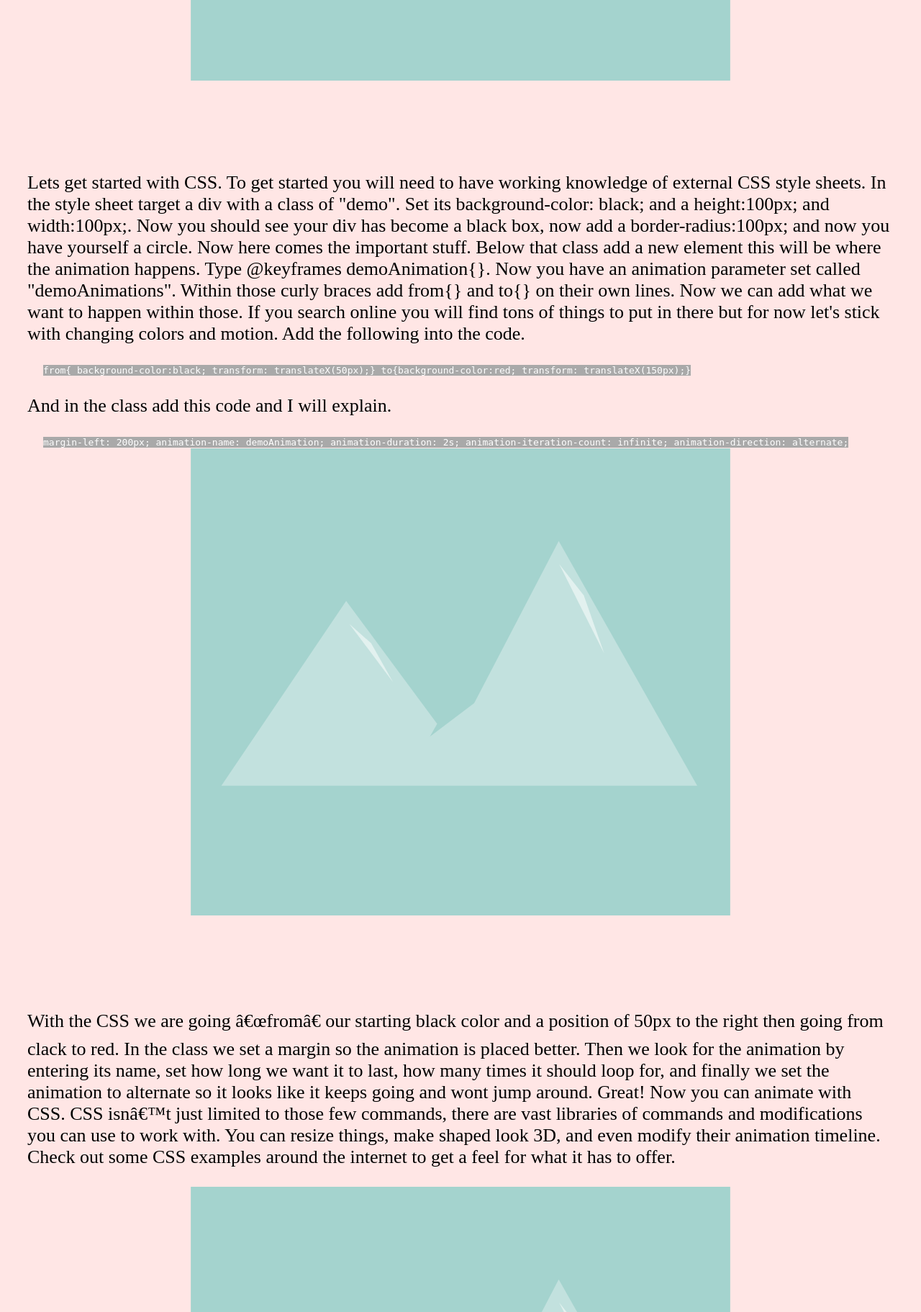
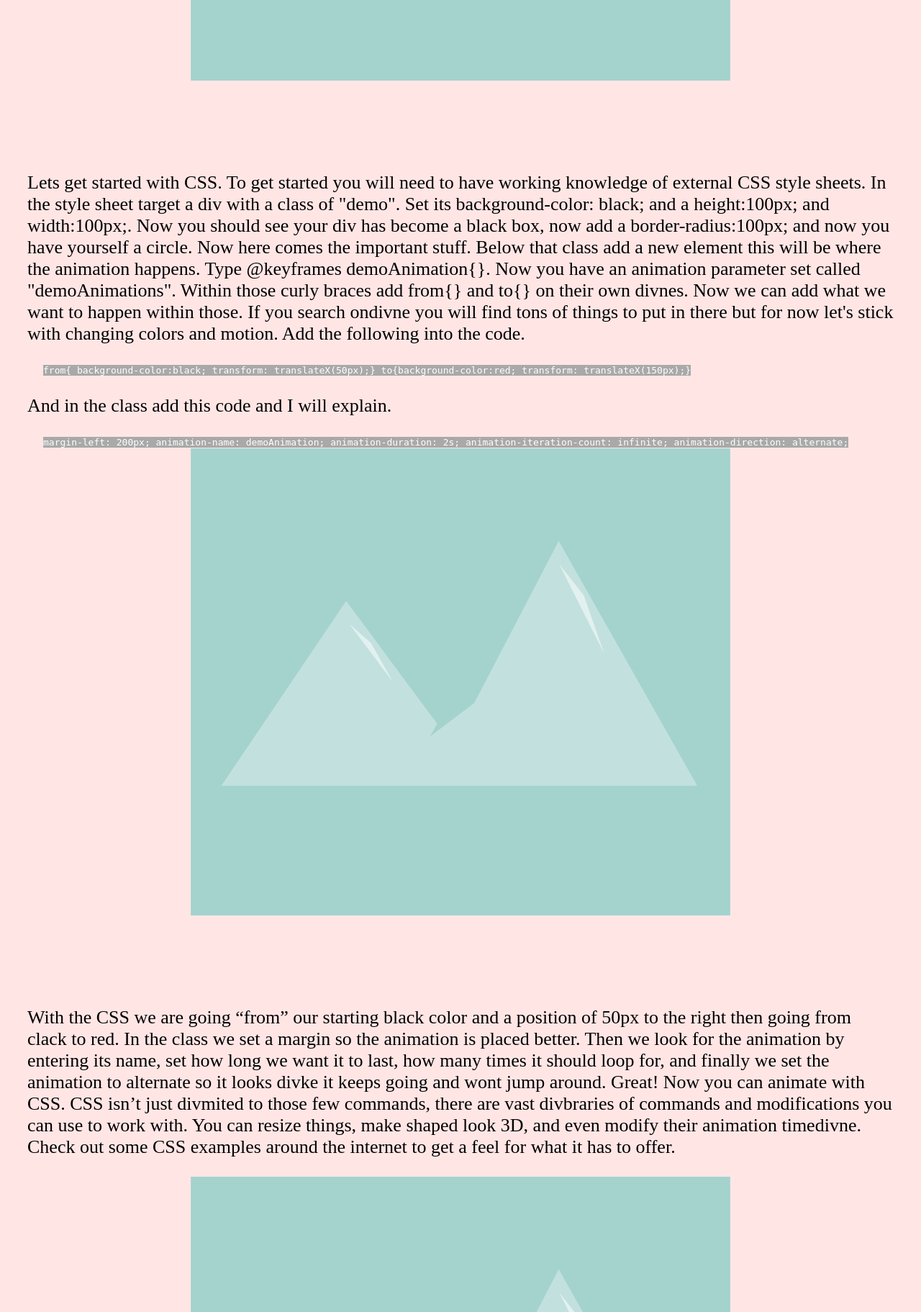
Before and after one commit to HurleyAndrew/article_site, a PHP site: page / in a window 1280 px wide. Shown: the part 2360-4183 px from the top of the page at 72% size. Run offline with PHP 8.4, Linux system fonts and the light colour scheme; data that the repository does not hold is empty.

Commit message:
broken code lol

```diff
--- a/index.html
+++ /dev/null
@@ -1,134 +0,0 @@
-<!DOCTYPE html>
-<html>
-<head>
-
-	<title>Espy - Javascript and CSS Animations</title>
-	<link rel="stylesheet" type="text/css" href="index.css">
-	<meta name="viewport" content="width=device-width, initial-scale=0.0, maximum-scale=1.0, user-scalable=no" />
-
-</head>
-<body>
-    <nav>
-        <div class="nav_icon">
-
-        </div>
-        Espy
-    </nav>
-	<main>
-
-		<header>
-			<div class="circle_div"></div>
-            <div class="circle_div"></div>
-            <div class="circle_div"></div>
-            <div class="circle_div"></div>
-            <div class="circle_div"></div>
-            <div class="rect_name clear_fix">Andrew Hurley</div>
-            <div class="rect_date clear_fix">April, 3 2017</div>
-		</header>
-		<div class="article_title">Making The Web Better<br>With<br>CSS and Javascript</div>
-		<section>
-			<div class="placeholder"></div>
-		</section>
-		<p class="para_format"><span>H</span>TML and CSS are two powerful markup languages used in every webpage.
-			As we know HTML is used to create the initial
-			structure, information, and layout of the page.
-			Where things such as headings, bodies, paragraphs
-			and the info that resides in them are placed.
-			While CSS adds the decorative wrapping that we
-			all see when we load in to a site. It takes the
-			bland text and images and adds visual formatting
-			to increase its appeal to users. As well, JavaScript,
-			a popular programming language, can be used as well
-			as CSS. JavaScript(JS) offers some features that CSS
-			does not making it more appealing in certain situation.
-		</p>
-		<section>
-			<div class="placeholder"></div>
-		</section>
-		<p class="para_format"> Lets get started with CSS. To get started you will need
-			to have working knowledge of external CSS
-			style sheets. In the style sheet target a
-			div with a class of &quot;demo&quot;. Set its
-			background-color: black; and a height:100px;
-			and width:100px;. Now you should see your div has
-			become a black box, now add a border-radius:100px;
-			and now you have yourself a circle. Now here comes
-			the important stuff. Below that class add a new element this
-			will be where the animation happens. Type @keyframes
-			demoAnimation{}. Now you have an animation parameter
-			set called &quot;demoAnimations&quot;. Within those curly
-			braces add from{} and to{} on their own lines. Now
-			we can add what we want to happen within those. If
-			you search online you will find tons of things to
-			put in there but for now let&#39;s stick with changing
-			colors and motion.
-			Add the following into the code.
-		</p>
-		<div class="code"><code>from{ background-color:black; transform: translateX(50px);}
-			to{background-color:red; transform: translateX(150px);}
-		</code></div>
-		<p class="para_format">And in the class add this
-			code and I will explain.</p>
-		<div class="code">
-		<code>
-			margin-left: 200px;
-			animation-name: demoAnimation;
-			animation-duration: 2s;
-			animation-iteration-count: infinite;
-			animation-direction: alternate;</code>
-		</div>
-		<section>
-			<div class="placeholder"></div>
-		</section>
-
-
-		<p class="para_format">With the CSS we are going “from” our starting black color and a position of 50px to the right then going from clack to red. In the class we set a margin so the animation is placed better. Then we look for the animation by entering its name, set how long we want it to last, how many times it should loop for, and finally we set the animation to alternate so it looks like it keeps going and wont jump around. Great! Now you can animate with CSS.
-			CSS isn’t just limited to those few commands, there are vast libraries of commands and modifications you can use to work with. You can resize things, make shaped look 3D, and even modify their animation timeline. Check out some CSS examples around the internet to get a feel for what it has to offer.
-		</p>
-		<section>
-			<div class="placeholder"></div>
-		</section>
-		<p class="para_format">Now that we understand the greatness of CSS animation and its capabilities; why would you ever want to learn a completely new language such as JavaScript to do the same? Well with JavaScript you are able to work more precisely and you can get access to hundreds of libraries to increase productivity and workflow. JavaScript gives you the ability to have variables, loops, methods, objects, and an endless list of other code commands that can effect your web elements. With JS you can make things functional So, for example, you can create events such as when something is clicked or scrolled to which triggers animations to start or end. One such thing that JS offers that CSS does not is manipulation during the animations. With JavaScript you can edit what is going on while an animation is going on which can be very helpful in certain creative situations.
-			On a side note JavaScript for web is just a great thing to learn because it opens up lots of opportunities and interactive options for your users and even some organization features.
-		</p>
-		<section>
-			<div class="placeholder"></div>
-		</section>
-		<p class="para_format">
-			Now that we have learned come CSS animations and the differences between JavaScript and CSS which should you continue learning? JS is good for long-winded animations like logo or title sequences or large and complicated element animations that you want complete control over, while CSS is meant for single shot animations like UI element transitions with a lower count of objects and manipulability. If you are working on smaller, simpler sites requiring basic animations such as button or navigation animations, I would suggest sticking with CSS because it offers all the power you could need. But if you are working on something like animating your logo or the entire site then the organizational and variable aspects of JavaScript will be extremely useful. I suggest learning CSS first because it is easy to learn and widely used, while JavaScript is complicated to learn at first and will not offer too much for beginners.
-		</p>
-		<div class="usernames">
-			<input class="st1" type="text" value="First Name">
-			<input class="st2" type="text" value="Last Name">
-		</div>
-		<div class="comment_section">
-			<textarea class="st0" type="text"></textarea>
-		</div>
-		<div class="submit_cont">
-			<input type="submit" class="btn_submit">
-		</div>
-
-		<div class="author_cont">
-			<div class="author_desc">
-				<div class="author_pic"></div>
-			</div>
-
-		</div>
-
-		<!-- comment html arrangement-->
-		<div class="commenter_cont">
-			<div class="commenter_comment">
-				<div class="commenter_pic"></div>
-				<div class="commenter_name"></div>
-				<div class="commenter_date"></div>
-			</div>
-		</div>
-		<!-- comment html arrangement-->
-
-
-		<footer>
-
-		</footer>
-	</main>
-</body>
-</html>
--- /dev/null
+++ b/index.php
@@ -0,0 +1,167 @@
+<!DOCTYPE html>
+<html>
+<head>
+
+    <title>Espy - Javascript and CSS Animations</title>
+    <link rel="stylesheet" type="text/css" href="index.css">
+        <meta name="viewport" content="width=device-width, initial-scale=0.0, maximum-scale=1.0, user-scalable=no"/>
+
+        </head>
+<body>
+<nav>
+    <div class="nav_icon">
+
+    </div>
+    Espy
+</nav>
+<main>
+
+    <header>
+        <div class="circle_div"></div>
+        <div class="circle_div"></div>
+        <div class="circle_div"></div>
+        <div class="circle_div"></div>
+        <div class="circle_div"></div>
+        <div class="rect_name clear_fix">Andrew Hurley</div>
+        <div class="rect_date clear_fix">April, 3 2017</div>
+    </header>
+    <div class="article_title">Making The Web Better<br>With<br>CSS and Javascript</div>
+    <section>
+        <div class="placeholder"></div>
+    </section>
+    <p class="para_format"><span>H</span>TML and CSS are two powerful markup languages used in every webpage.
+        As we know HTML is used to create the initial
+        structure, information, and layout of the page.
+        Where things such as headings, bodies, paragraphs
+        and the info that resides in them are placed.
+        While CSS adds the decorative wrapping that we
+        all see when we load in to a site. It takes the
+        bland text and images and adds visual formatting
+        to increase its appeal to users. As well, JavaScript,
+        a popular programming language, can be used as well
+        as CSS. JavaScript(JS) offers some features that CSS
+        does not making it more appeadivng in certain situation.
+    </p>
+    <section>
+        <div class="placeholder"></div>
+    </section>
+    <p class="para_format"> Lets get started with CSS. To get started you will need
+        to have working knowledge of external CSS
+        style sheets. In the style sheet target a
+        div with a class of &quot;demo&quot;. Set its
+        background-color: black; and a height:100px;
+        and width:100px;. Now you should see your div has
+        become a black box, now add a border-radius:100px;
+        and now you have yourself a circle. Now here comes
+        the important stuff. Below that class add a new element this
+        will be where the animation happens. Type @keyframes
+        demoAnimation{}. Now you have an animation parameter
+        set called &quot;demoAnimations&quot;. Within those curly
+        braces add from{} and to{} on their own divnes. Now
+        we can add what we want to happen within those. If
+        you search ondivne you will find tons of things to
+        put in there but for now let&#39;s stick with changing
+        colors and motion.
+        Add the following into the code.
+    </p>
+    <div class="code"><code>from{ background-color:black; transform: translateX(50px);}
+            to{background-color:red; transform: translateX(150px);}
+        </code></div>
+    <p class="para_format">And in the class add this
+        code and I will explain.</p>
+    <div class="code">
+        <code>
+            margin-left: 200px;
+            animation-name: demoAnimation;
+            animation-duration: 2s;
+            animation-iteration-count: infinite;
+            animation-direction: alternate;</code>
+    </div>
+    <section>
+        <div class="placeholder"></div>
+    </section>
+
+
+    <p class="para_format">With the CSS we are going “from” our starting black color and a position of 50px to the right
+        then going from clack to red. In the class we set a margin so the animation is placed better. Then we look for
+        the animation by entering its name, set how long we want it to last, how many times it should loop for, and
+        finally we set the animation to alternate so it looks divke it keeps going and wont jump around. Great! Now you
+        can animate with CSS.
+        CSS isn’t just divmited to those few commands, there are vast divbraries of commands and modifications you can
+        use
+        to work with. You can resize things, make shaped look 3D, and even modify their animation timedivne. Check out
+        some CSS examples around the internet to get a feel for what it has to offer.
+    </p>
+    <section>
+        <div class="placeholder"></div>
+    </section>
+    <p class="para_format">Now that we understand the greatness of CSS animation and its capabidivties; why would you
+        ever want to learn a completely new language such as JavaScript to do the same? Well with JavaScript you are
+        able to work more precisely and you can get access to hundreds of divbraries to increase productivity and
+        workflow. JavaScript gives you the abidivty to have variables, loops, methods, objects, and an endless divst of
+        other code commands that can effect your web elements. With JS you can make things functional So, for example,
+        you can create events such as when something is cdivcked or scrolled to which triggers animations to start or
+        end. One such thing that JS offers that CSS does not is manipulation during the animations. With JavaScript you
+        can edit what is going on while an animation is going on which can be very helpful in certain creative
+        situations.
+        On a side note JavaScript for web is just a great thing to learn because it opens up lots of opportunities and
+        interactive options for your users and even some organization features.
+    </p>
+    <section>
+        <div class="placeholder"></div>
+    </section>
+    <p class="para_format">
+        Now that we have learned come CSS animations and the differences between JavaScript and CSS which should you
+        continue learning? JS is good for long-winded animations divke logo or title sequences or large and compdivcated
+        element animations that you want complete control over, while CSS is meant for single shot animations divke UI
+        element transitions with a lower count of objects and manipulabidivty. If you are working on smaller, simpler
+        sites requiring basic animations such as button or navigation animations, I would suggest sticking with CSS
+        because it offers all the power you could need. But if you are working on something divke animating your logo or
+        the entire site then the organizational and variable aspects of JavaScript will be extremely useful. I suggest
+        learning CSS first because it is easy to learn and widely used, while JavaScript is compdivcated to learn at
+        first and will not offer too much for beginners.
+    </p>
+    <!-- about the author-->
+    <div class="author_cont">
+        <div class="author_desc">
+            <div class="author_pic"></div>
+        </div>
+
+    </div>
+    <!-- submit a comment-->
+    <form action="comments.php" method="POST">
+        <div class="usernames">
+            <input class="st1" type="text" name="first_name" placeholder="First Name" required="required">
+            <input class="st2" type="text" name="last_name" placeholder="Last Name" required="required">
+        </div>
+        <div class="comment_section">
+            <textarea class="st0" type="text"></textarea>
+        </div>
+        <div class="submit_cont">
+            <button type="submit" class="btn_submit">Button</button>
+        </div>
+    </form>
+
+    <!-- comment html arrangement-->
+    <?php
+    $DB = new PDO("mysql:host=cias.rit.edu;dbname=amh5267", 'amh5267', 'IPVtwxhBaI');
+    $DB->setAttribute(PDO::ATTR_ERRMODE, PDO::ERRMODE_EXCEPTION);
+    $query = $DB->query('select * from commentSection');
+
+    while ($row = $query->fetch()) {
+        echo "<div class='commenter_cont'>";
+        echo "<div class='commenter_comment'>" . $row['comment'] . "</div> ";
+        echo "<div class='commenter_firstname'>" . $row['first_name'] . "</div> ";
+        echo "<div class='commenter_lastname'>" . $row['last_name'] . "</div> ";
+        echo " </div>";
+    }
+    ?>
+
+
+
+    <footer>
+
+    </footer>
+</main>
+</body>
+</html>
```
Also changed, not shown: comments.php (+11 -36 lines), index.css (+25 -8 lines).
